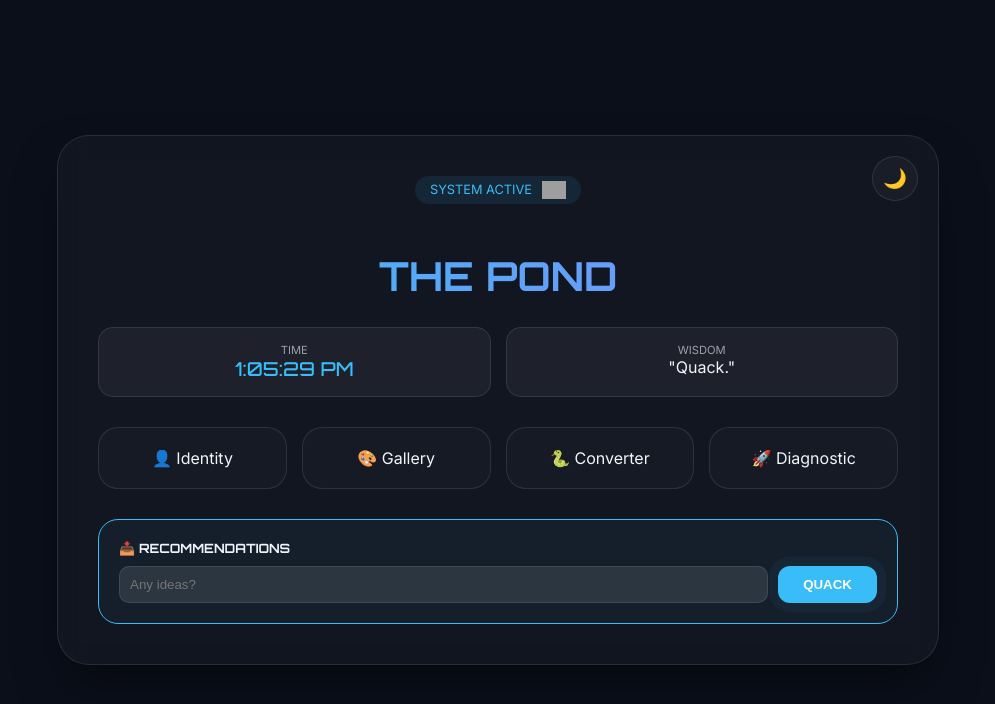
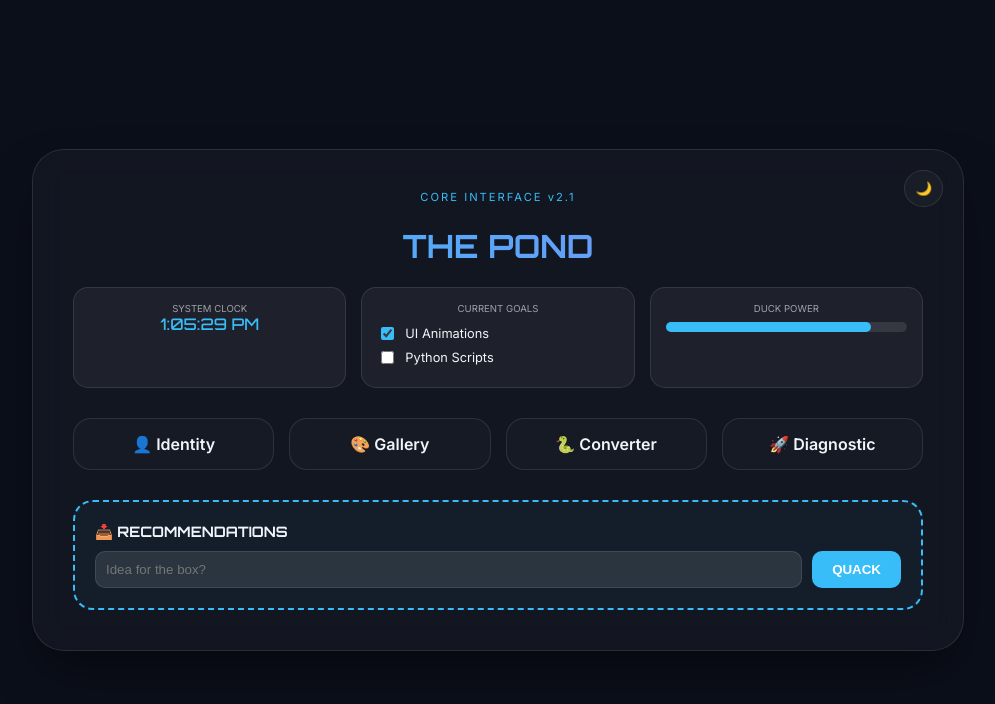
Before and after one commit to LuckyDuck745/DigitalDuckBox, a plain HTML site: page sites/index.html in a window 1280 px wide. Shown: the whole page, without its empty margins (142-1137 px from the left). Drawn offline with Linux system fonts and the light colour scheme; grey boxes are pictures that could not be loaded.

Commit message:
Update index.html

```diff
--- a/sites/index.html
+++ b/sites/index.html
@@ -31,91 +31,98 @@
             justify-content: center;
             align-items: center;
             min-height: 100vh;
-            transition: background-color 0.3s ease;
-            overflow-x: hidden;
+            transition: all 0.5s ease; /* Smooth theme slide */
         }
 
-        /* 1. ENTRANCE ANIMATION */
         @keyframes fadeInUp {
-            from { opacity: 0; transform: translateY(30px); }
+            from { opacity: 0; transform: translateY(20px); }
             to { opacity: 1; transform: translateY(0); }
         }
 
         .dashboard {
             position: relative;
             width: 90%;
-            max-width: 800px;
+            max-width: 850px;
             padding: 40px;
             background: var(--glass);
-            backdrop-filter: blur(12px);
+            backdrop-filter: blur(15px);
             border: 1px solid var(--border);
             border-radius: 32px;
             box-shadow: 0 25px 50px -12px rgba(0, 0, 0, 0.5);
             text-align: center;
-            animation: fadeInUp 0.8s cubic-bezier(0.22, 1, 0.36, 1);
+            animation: fadeInUp 0.8s ease-out;
         }
 
-        /* 2. HOVER EFFECTS */
-        .nav-card, .widget, .rec-box {
-            transition: transform 0.3s cubic-bezier(0.175, 0.885, 0.32, 1.275),
-                        box-shadow 0.3s ease, border-color 0.3s ease;
+        .control-center {
+            display: grid;
+            grid-template-columns: repeat(auto-fit, minmax(180px, 1fr));
+            gap: 15px;
+            margin-bottom: 30px;
+        }
+
+        .widget {
+            background: rgba(255, 255, 255, 0.05);
+            border: 1px solid var(--border);
+            padding: 15px;
+            border-radius: 15px;
+            transition: transform 0.3s ease;
+        }
+
+        .widget:hover { transform: scale(1.03); }
+
+        /* TASK LIST STYLE */
+        .task-list {
+            text-align: left;
+            font-size: 0.8rem;
+            margin-top: 10px;
+        }
+        .task-item { display: flex; align-items: center; gap: 8px; margin-bottom: 5px; }
+        .task-item input { accent-color: var(--accent); }
+
+        /* THE ORIGINAL RECOMMENDATION BOX */
+        .rec-box {
+            background: rgba(56, 189, 248, 0.05);
+            border: 2px dashed var(--accent);
+            padding: 20px;
+            border-radius: 20px;
+            margin-top: 30px;
+            text-align: left;
+        }
+
+        .grid {
+            display: grid;
+            grid-template-columns: repeat(auto-fit, minmax(140px, 1fr));
+            gap: 15px;
+            margin-top: 20px;
+        }
+
+        .nav-card {
+            background: rgba(255, 255, 255, 0.02);
+            border: 1px solid var(--border);
+            padding: 15px;
+            border-radius: 18px;
+            text-decoration: none;
+            color: var(--text);
+            transition: 0.3s;
+            font-weight: 600;
         }
 
         .nav-card:hover {
-            transform: translateY(-8px) scale(1.02);
-            box-shadow: 0 15px 30px rgba(56, 189, 248, 0.15);
+            transform: translateY(-5px);
+            background: rgba(56, 189, 248, 0.1);
             border-color: var(--accent);
         }
 
-        /* 3. QUACK BUTTON PULSE */
-        @keyframes quackPulse {
-            0% { box-shadow: 0 0 0 0 rgba(56, 189, 248, 0.7); }
-            70% { box-shadow: 0 0 0 10px rgba(56, 189, 248, 0); }
-            100% { box-shadow: 0 0 0 0 rgba(56, 189, 248, 0); }
-        }
-
-        .btn-send {
-            background: var(--accent);
-            color: white;
-            border: none;
-            padding: 10px 25px;
-            border-radius: 12px;
-            cursor: pointer;
-            font-weight: bold;
-            animation: quackPulse 2s infinite;
-            transition: transform 0.2s;
-        }
-
-        .btn-send:active { transform: scale(0.9); }
-
-        /* --- REST OF EXISTING STYLES --- */
         .theme-toggle {
             position: absolute; top: 20px; right: 20px;
             background: var(--glass); border: 1px solid var(--border);
             color: var(--text); padding: 10px; border-radius: 50%;
-            cursor: pointer; font-size: 1.2rem; transition: 0.3s;
+            cursor: pointer;
         }
 
-        h1 {
-            font-family: 'Orbitron', sans-serif; font-size: 2.5rem;
-            background: linear-gradient(to right, #38bdf8, #818cf8);
-            -webkit-background-clip: text; -webkit-text-fill-color: transparent;
-        }
+        h1 { font-family: 'Orbitron'; background: linear-gradient(to right, #38bdf8, #818cf8); -webkit-background-clip: text; -webkit-text-fill-color: transparent; }
 
-        .status-bar {
-            display: inline-flex; align-items: center; gap: 10px;
-            background: rgba(56, 189, 248, 0.1); padding: 5px 15px;
-            border-radius: 20px; font-size: 0.8rem; color: var(--accent); margin-bottom: 20px;
-        }
-
-        .control-center { display: grid; grid-template-columns: 1fr 1fr; gap: 15px; margin-bottom: 30px; }
-        .widget { background: rgba(255, 255, 255, 0.05); border: 1px solid var(--border); padding: 15px; border-radius: 15px; }
-        #clock { font-family: 'Orbitron', sans-serif; font-size: 1.2rem; color: var(--accent); }
-        .grid { display: grid; grid-template-columns: repeat(auto-fit, minmax(150px, 1fr)); gap: 15px; }
-        .nav-card { background: rgba(255, 255, 255, 0.02); border: 1px solid var(--border); padding: 20px; border-radius: 20px; text-decoration: none; color: var(--text); }
-        .rec-box { background: rgba(56, 189, 248, 0.05); border: 1px solid var(--accent); padding: 20px; border-radius: 20px; margin-top: 30px; text-align: left; }
-        .input-group { display: flex; gap: 10px; margin-top: 10px; }
-        input[type="text"] { flex-grow: 1; background: rgba(255, 255, 255, 0.1); border: 1px solid var(--border); padding: 10px; border-radius: 10px; color: var(--text); }
+        .btn-send { background: var(--accent); color: white; border: none; padding: 10px 20px; border-radius: 10px; cursor: pointer; font-weight: bold; }
     </style>
 </head>
 <body>
@@ -123,21 +130,26 @@
     <div class="dashboard">
         <button class="theme-toggle" onclick="toggleTheme()" id="theme-btn">🌙</button>
 
-        <div class="status-bar">
-            <span id="system-status">SYSTEM ACTIVE</span>
-            <img src="https://github.com/LuckyDuck745/DigitalDuckBox/actions/workflows/main.yml/badge.svg" alt="Status" style="height:18px;">
-        </div>
-
+        <div style="font-size: 0.7rem; color: var(--accent); letter-spacing: 2px; margin-bottom: 10px;">CORE INTERFACE v2.1</div>
         <h1>THE POND</h1>
 
         <div class="control-center">
             <div class="widget">
-                <div style="font-size: 0.7rem; opacity: 0.6;">TIME</div>
-                <div id="clock">00:00:00</div>
+                <div style="font-size: 0.6rem; opacity: 0.6;">SYSTEM CLOCK</div>
+                <div id="clock" style="font-family: 'Orbitron'; color: var(--accent);">00:00:00</div>
             </div>
             <div class="widget">
-                <div style="font-size: 0.7rem; opacity: 0.6;">WISDOM</div>
-                <div id="quote">"Quack."</div>
+                <div style="font-size: 0.6rem; opacity: 0.6;">CURRENT GOALS</div>
+                <div class="task-list">
+                    <div class="task-item"><input type="checkbox" checked> UI Animations</div>
+                    <div class="task-item"><input type="checkbox"> Python Scripts</div>
+                </div>
+            </div>
+            <div class="widget">
+                <div style="font-size: 0.6rem; opacity: 0.6;">DUCK POWER</div>
+                <div style="height: 10px; background: rgba(255,255,255,0.1); border-radius: 5px; margin-top: 8px;">
+                    <div style="width: 85%; height: 100%; background: var(--accent); border-radius: 5px;"></div>
+                </div>
             </div>
         </div>
 
@@ -149,18 +161,16 @@
         </div>
 
         <div class="rec-box">
-            <h3 style="margin:0; font-size: 0.8rem; font-family: 'Orbitron';">📥 RECOMMENDATIONS</h3>
-            <div class="input-group">
-                <input type="text" id="user-input" placeholder="Any ideas?">
+            <h3 style="margin:0; font-size: 0.9rem; font-family: 'Orbitron';">📥 RECOMMENDATIONS</h3>
+            <div style="display: flex; gap: 10px; margin-top: 10px;">
+                <input type="text" id="user-input" placeholder="Idea for the box?" style="flex-grow: 1; background: rgba(255,255,255,0.1); border: 1px solid var(--border); padding: 10px; border-radius: 10px; color: var(--text);">
                 <button class="btn-send" onclick="sendToGitHub()">QUACK</button>
             </div>
         </div>
     </div>
 
     <script>
-        function updateClock() {
-            document.getElementById('clock').innerText = new Date().toLocaleTimeString();
-        }
+        function updateClock() { document.getElementById('clock').innerText = new Date().toLocaleTimeString(); }
         setInterval(updateClock, 1000); updateClock();
 
         function toggleTheme() {
@@ -177,9 +187,7 @@
 
         function sendToGitHub() {
             const val = document.getElementById('user-input').value;
-            if (val) {
-                window.open(`https://github.com/LuckyDuck745/DigitalDuckBox/issues/new?title=Suggestion&body=${encodeURIComponent(val)}`, '_blank');
-            }
+            if (val) window.open(`https://github.com/LuckyDuck745/DigitalDuckBox/issues/new?title=Suggestion&body=${encodeURIComponent(val)}`, '_blank');
         }
     </script>
 </body>
```
